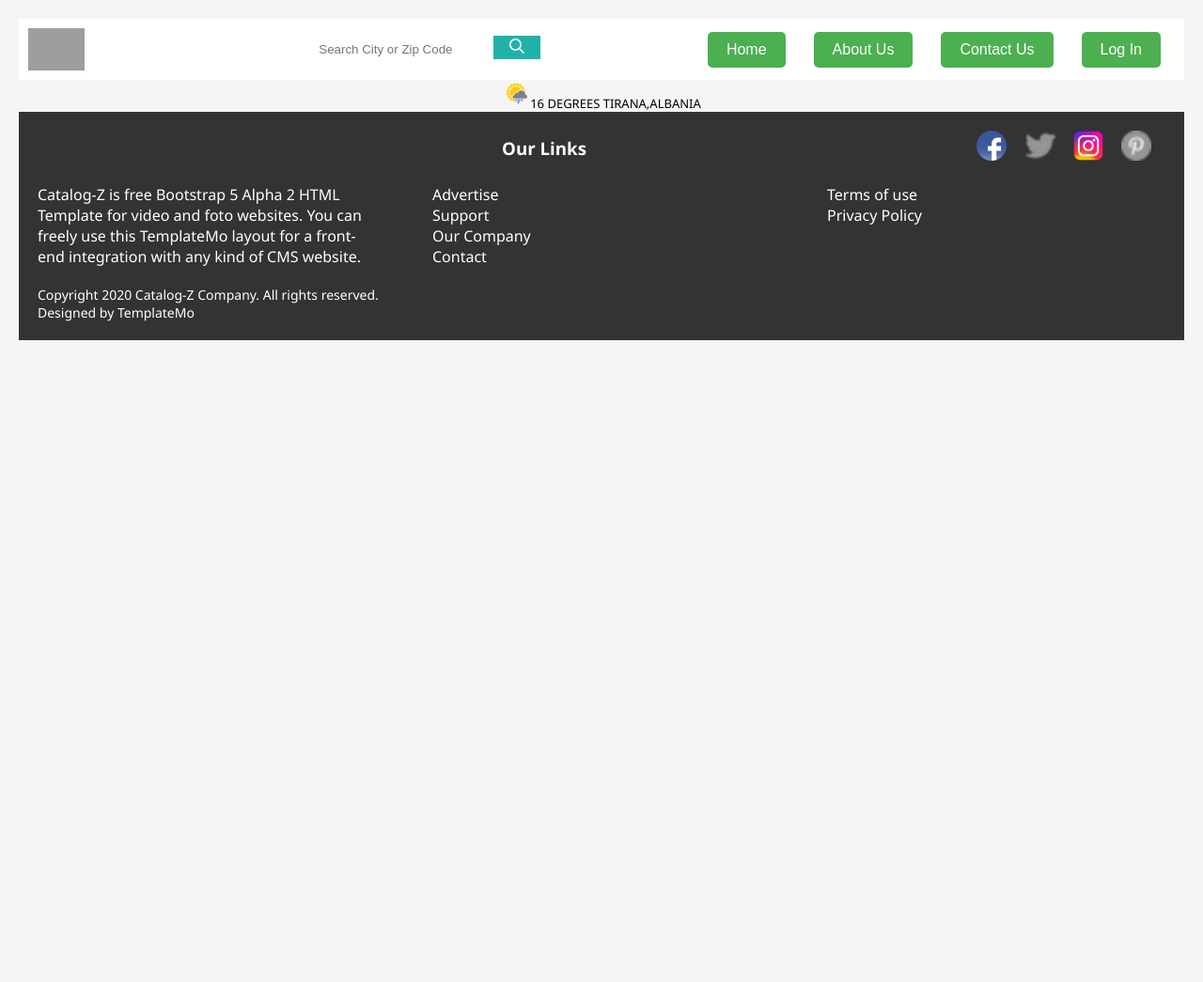
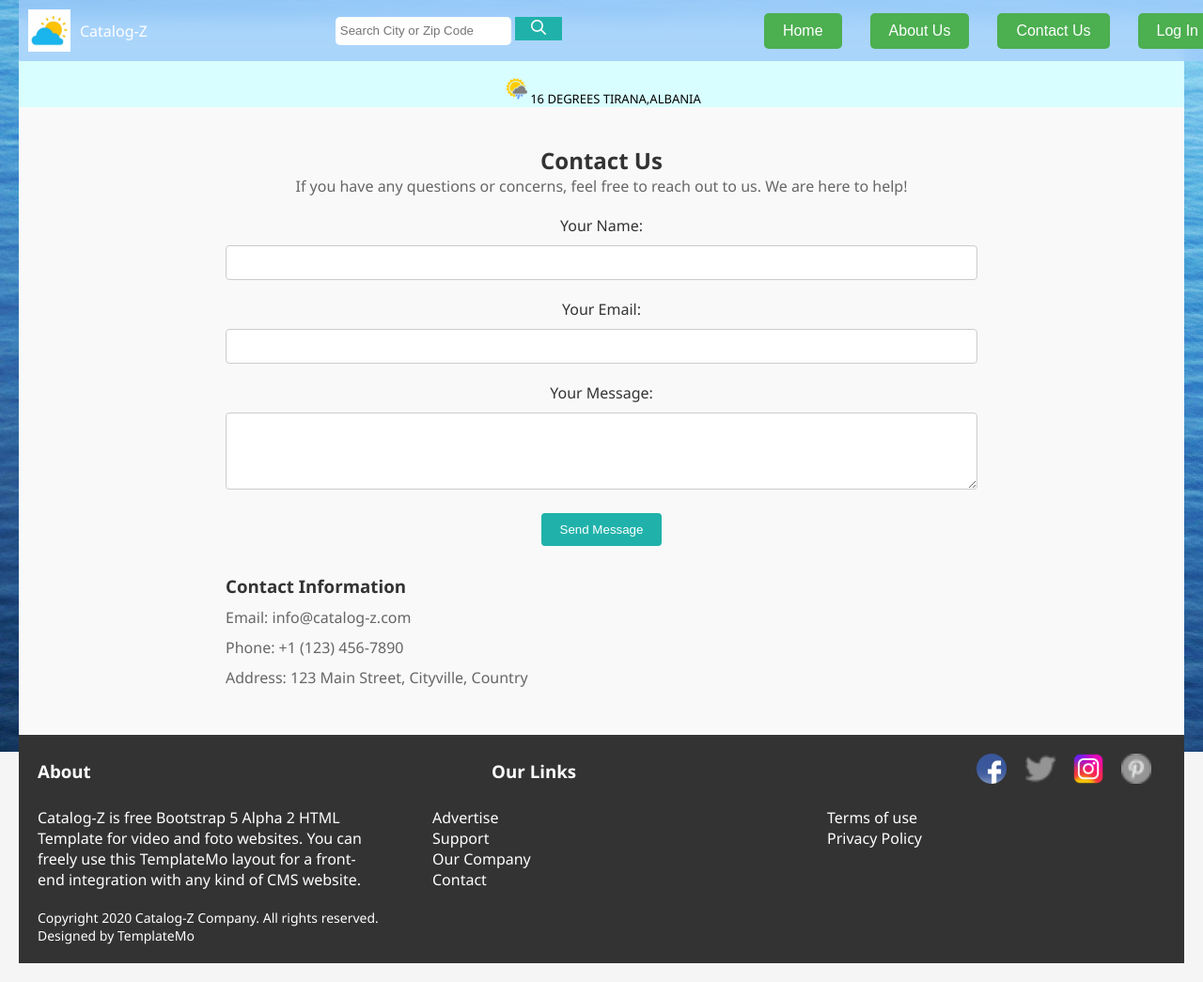
Before and after one commit to drennd/ProjektiWeb1, a PHP site: page /ContactUs.html in a window 1280 px wide. Shown: the whole page at 94% size. Before the commit the page ends 362 px from the top, so only its background shows below. Run offline with PHP 8.4, Linux system fonts and the light colour scheme; grey boxes are pictures that could not be loaded.

Commit message:
Diqysh e perfundova Contact Us About Us

```diff
--- a/HTMLS/ContactUs.html
+++ b/HTMLS/ContactUs.html
@@ -2,32 +2,67 @@
 <html>
 <head>
     <meta charset="UTF-8" />
-    <title>WEATHER-CONTACT US</title>
+    <title>Weather-Contact Us</title>
     <link rel="stylesheet" href="MainStyle.css">
 </head>
 <body>
-
-    <header class="headerContainer">
+    <header class="headerContainer navbar">
         <div class="logoAndCatalog">
-            <img src="logo.png" alt="logo" height="45px">
+            <img src="./OIP.png" alt="logo" height="45px">
             <p class="catalog">Catalog-Z</p>
         </div>
         <div class="SearchBar">
-        <center><input type="text" placeholder="Search City or Zip Code" style="height: 20px; ">
-        <button style="width: 50px; height: 25px; background-color: lightseagreen; border: inset 0px;"><img src="search.png" alt=""></button></center>
+            <center>
+                <input type="text" placeholder="Search City or Zip Code" style="height: 20px;">
+                <button style="width: 50px; height: 25px; background-color: lightseagreen; border: inset 0px;">
+                    <img src="search.png" alt="">
+                </button>
+            </center>
         </div>
-        <h3 id="h3">
-            <a href="Home.html"><button class="btn Home">Home</button></a>
-            <a href="AboutUs.html"><button class="btn AboutUs">About Us</button></a>
-            <a href="ContactUs.html"><button class="btn ContactUs">Contact Us</button></a>
-            <a href="Home.html"><button class="btn LogIn">Log In</button></a>
+        <nav>
+            <h3>
+                <a href="Home.html"><button class="btn Home">Home</button></a>
+                <a href="AboutUs.html"><button class="btn AboutUs">About Us</button></a>
+                <a href="ContactUs.html"><button class="btn ContactUs">Contact Us</button></a>
+                <a href="LOGIN.html"><button class="btn LogIn">Log In</button></a>
             </h3>
+        </nav>
     </header>
-    <header class="2ndHeader">
+    <header class="ndHeader">
         <center><p style="font-size: small;"><img src="./weather-icon-png-2.png" alt="" style="height:30px;">16 DEGREES TIRANA,ALBANIA</p></center>
 </header>
+<div id="background-Picture">
+    <img src="./pexels-magda-ehlers-636353.jpg" alt="">
+</div>
+<main>
+    <section id="contact-us" class="contact-us-section">
+        <div class="containerss">
+            <h2>Contact Us</h2>
+            <p>If you have any questions or concerns, feel free to reach out to us. We are here to help!</p>
 
+            <div class="contact-form">
+                <form action="#" method="post">
+                    <label for="name">Your Name:</label>
+                    <input type="text" id="name" name="name" required>
 
+                    <label for="email">Your Email:</label>
+                    <input type="email" id="email" name="email" required>
+
+                    <label for="message">Your Message:</label>
+                    <textarea id="message" name="message" rows="4" required></textarea>
+
+                    <button type="submit">Send Message</button>
+                </form>
+            </div>
+
+            <div class="contact-info">
+                <h3>Contact Information</h3>
+                <p>Email: info@catalog-z.com</p>
+                <p>Phone: +1 (123) 456-7890</p>
+                <p>Address: 123 Main Street, Cityville, Country</p>
+            </div>
+        </div>
+    </section>
 
 
 
@@ -35,7 +70,7 @@
     <main>
         <footer>
             <div class="f">
-                <h3><a href="Home.html">About</a></h3>
+                <h3>About</h3>
                 <h3>Our Links</h3>
                 <div class="ff">
                     <a href=""><img src="./fb-logo.png" alt="" width="32px" height="32px"></a>
--- a/HTMLS/MainStyle.css
+++ b/HTMLS/MainStyle.css
@@ -168,7 +168,7 @@ h3 button:hover {
 
 .ndHeader {
     background-color: rgb(216, 254, 255);
-    padding-top: 40px;
+    padding-top: 60px;
 
 }
 
@@ -311,7 +311,7 @@ footer {
     margin-top: 20px;
     font-size: 14px;
 }
-/* Add these styles to your existing CSS */
+
 
 /* Styling for the slider buttons */
 .slider-button {
@@ -329,3 +329,71 @@ footer {
 .slider-button:hover {
     background-color: #45a049; /* Darker color on hover */
 }
+
+/*CONTACT US STYLE*/
+#contact-us {
+    background-color: #f9f9f9;
+    padding: 40px 0;
+}
+
+.containerss {
+    max-width: 800px;
+    margin: 0 auto;
+    text-align: center;
+}
+
+.contact-us-section h2 {
+    color: #333;
+}
+
+.contact-us-section p {
+    color: #666;
+    margin-bottom: 20px;
+}
+
+.contact-form {
+    margin-bottom: 30px;
+}
+
+.contact-form label {
+    display: block;
+    margin-bottom: 10px;
+    color: #333;
+}
+
+.contact-form input,
+.contact-form textarea {
+    width: 100%;
+    padding: 10px;
+    margin-bottom: 20px;
+    border: 1px solid #ccc;
+    border-radius: 4px;
+    box-sizing: border-box;
+}
+
+.contact-form button {
+    background-color: lightseagreen;
+    color: #fff;
+    padding: 10px 20px;
+    border: none;
+    border-radius: 4px;
+    cursor: pointer;
+}
+
+.contact-form button:hover {
+    background-color: darkseagreen;
+}
+
+.contact-info {
+    text-align: left;
+}
+
+.contact-info h3 {
+    color: #333;
+    margin-bottom: 10px;
+}
+
+.contact-info p {
+    color: #666;
+    margin-bottom: 10px;
+}
```
Also changed, not shown: HTMLS/AboutUs.html (+55 -12 lines).
